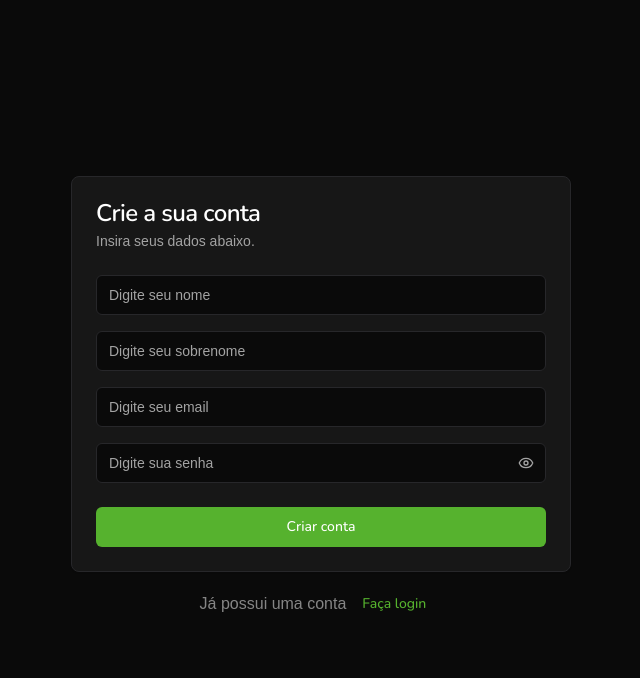
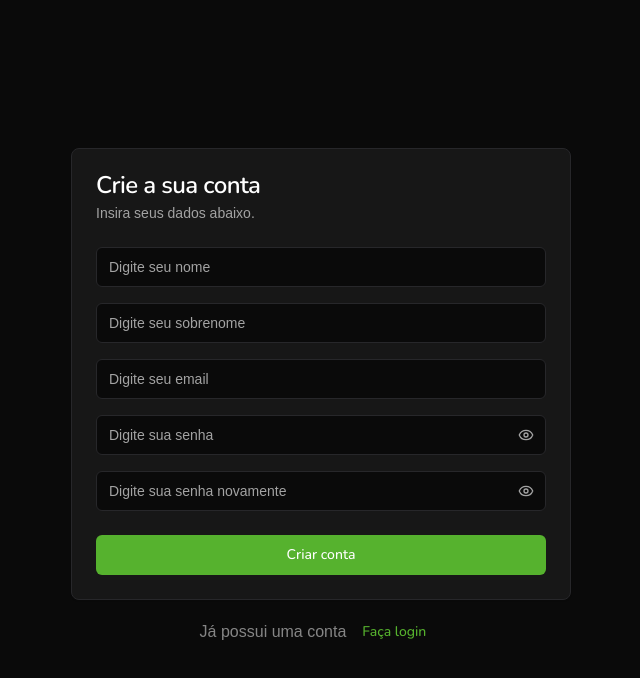
Before and after one commit to raphaelslima/Dashboard-Financeira, a React (Vite) app: page /singup in a window 1280 px wide. Shown: the top 678 px of the page, without its empty margins (319-959 px from the left). Built offline with nearby package versions, Linux system fonts and the light colour scheme; a web font is replaced by a local one.

Commit message:
feat: add button confirm password

```diff
--- /dev/null
+++ b/src/components/password-input.jsx
@@ -0,0 +1,26 @@
+import { EyeIcon, EyeOffIcon } from 'lucide-react'
+import { useState } from 'react'
+
+import { Button } from './ui/button'
+import { Input } from './ui/input'
+
+const PasswordInput = ({ placeholder = 'Digite sua senha' }) => {
+  const [passwordIsVisible, setPasswordIsVisible] = useState(false)
+  return (
+    <div className="relative">
+      <Input
+        type={passwordIsVisible ? 'text' : 'password'}
+        placeholder={placeholder}
+      />
+      <Button
+        variant="ghost"
+        className="absolute bottom-0 right-0 top-0 my-auto mr-1 h-8 w-8 text-muted-foreground"
+        onClick={() => setPasswordIsVisible((prev) => !prev)}
+      >
+        {passwordIsVisible ? <EyeOffIcon /> : <EyeIcon />}
+      </Button>
+    </div>
+  )
+}
+
+export default PasswordInput
--- a/src/pages/singupPage.jsx
+++ b/src/pages/singupPage.jsx
@@ -1,7 +1,6 @@
-import { EyeIcon, EyeOffIcon } from 'lucide-react'
-import { useState } from 'react'
 import { Link } from 'react-router'
 
+import PasswordInput from '@/components/password-input'
 import { Button } from '@/components/ui/button'
 import {
   Card,
@@ -14,8 +13,6 @@
 import { Input } from '@/components/ui/input'
 
 const SingupPage = () => {
-  const [passwordIsVisible, setPasswordIsVisible] = useState(false)
-
   return (
     <div className="flex h-screen flex-col items-center justify-center gap-3">
       <Card className="w-[500px]">
@@ -27,19 +24,8 @@
           <Input placeholder="Digite seu nome" />
           <Input placeholder="Digite seu sobrenome" />
           <Input placeholder="Digite seu email" />
-          <div className="relative">
-            <Input
-              type={passwordIsVisible ? 'text' : 'password'}
-              placeholder="Digite sua senha"
-            />
-            <Button
-              variant="ghost"
-              className="absolute bottom-0 right-0 top-0 my-auto mr-1 h-8 w-8 text-muted-foreground"
-              onClick={() => setPasswordIsVisible((prev) => !prev)}
-            >
-              {passwordIsVisible ? <EyeOffIcon /> : <EyeIcon />}
-            </Button>
-          </div>
+          <PasswordInput />
+          <PasswordInput placeholder="Digite sua senha novamente" />
         </CardContent>
         <CardFooter>
           <Button className="w-full">Criar conta</Button>
```
